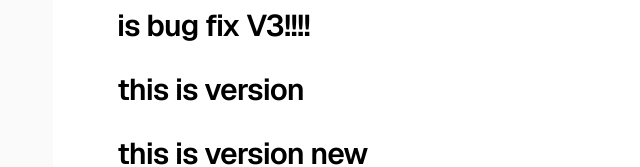
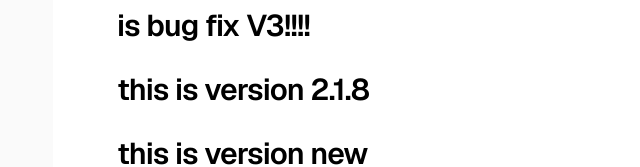
Before and after one commit to erisetyawan1/learn-semantic-release, a Next.js app: page / in a window 1280 px wide. Shown: the part 222-389 px from the top of the page, without its empty margins (203-843 px from the left). Built offline with nearby package versions, Linux system fonts and the light colour scheme.

Commit message:
fix(landing page): fix variable name

```diff
--- a/app/page.tsx
+++ b/app/page.tsx
@@ -17,7 +17,7 @@ export default function Home() {
             We are learning semantic-release this is bug fix V3!!!!
           </h1>
           <h1 className="max-w-xs text-3xl font-semibold leading-10 tracking-tight text-black dark:text-zinc-50">
-            this is version {process.env.app_VERSION}
+            this is version {process.env.APP_VERSION}
           </h1>
           <h1 className="max-w-xs text-3xl font-semibold leading-10 tracking-tight text-black dark:text-zinc-50">
             this is version new feature fix
```
